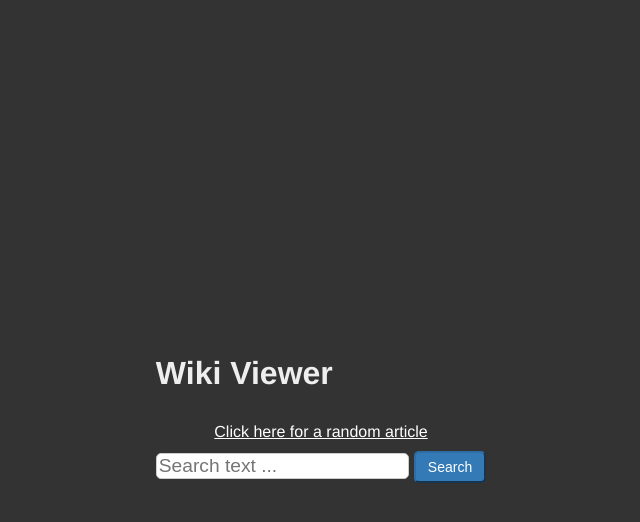
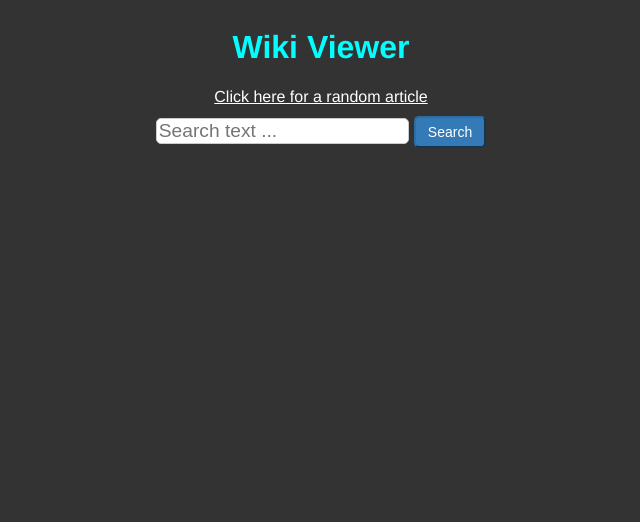
Before and after one commit to nikrb/wiki-viewer, a React app: page / in a window 1280 px wide. Shown: the whole page, without its empty margins (319-959 px from the left). Built offline with nearby package versions, Linux system fonts and the light colour scheme.

Commit message:
fix wiki query and display

```diff
--- a/src/js/app.js
+++ b/src/js/app.js
@@ -1,6 +1,5 @@
 import React from 'react';
 import ReactDOM from 'react-dom';
-import axios from 'axios';
 
 import style from '../scss/app.scss';
 /*
@@ -10,34 +9,58 @@ class Application extends React.Component {
   constructor(){
     super();
     this.state = {
-      search_text: ""
+      search_text: "",
+      fetch_results: []
     };
   }
   searchChange( e){
     this.setState( { search_text: e.currentTarget.value});
   }
   searchClicked( e){
+    var that = this;
+    const searchText = this.state.search_text;
+    console.log( "search text:", searchText);
     // https://en.wikipedia.org/w/api.php?action=query&titles=Main%20Page&prop=revisions&rvprop=content&format=json
-    axios({
-      method: 'get',
-      url: "//en.wikipedia.org/w/api.php",
-      params: {
-        action: "query",
-        titles: this.state.search_text,
-        prop: "revisions",
-        rvprop: "content",
-        format: "json"
+    $.ajax({
+      type: "get",
+      // url: "http://en.wikipedia.org/w/api.php?action=query&titles="+searchText+"&prop=revisions&"+
+      // "rvprop=content&rvlimit=1&format=json&callback=?",
+      // url: "http://en.wikipedia.org/w/api.php?action=parse&page="+searchText+"&prop=text&format=json&callback=?",
+      url: "http://en.wikipedia.org/w/api.php?action=query&"+
+          "list=search&srsearch="+searchText+
+          "&format=json&callback=?",
+      contentType: "application/json; charset=utf-8",
+      async: false,
+      dataType: "json",
+      headers: { 'Api-User-Agent': 'freecodecamp.com/nikrb' },
+      success: function (data, textStatus, jqXHR) {
+        console.log( "wiki response:", data);
+
+        that.setState( { fetch_results: data.query.search});
       },
-      headers: { 'Api-User-Agent': 'freecodecamp.com/nikrb' }
-    })
-    .then( (response) => {
-      console.log( "wiki response:", response.data);
-    })
-    .catch( (err) => {
-      console.error( "wikipedia search failed:", err);
+      error: function (errorMessage) {
+        console.error( "wiki search failed:", errorMessage);
+      }
     });
   }
+  /*
+  <div dangerouslySetInnerHTML={this.getMarkup()} >
+  getMarkup(){
+    return { __html: this.state.results_table};
+  }*/
+  articleClicked( title){
+    console.log( "article clicked title:", title);
+    window.open( "https://en.wikipedia.org/wiki/"+title, title);
+  }
   render() {
+    const rows = this.state.fetch_results.map( ( ele, ndx) => {
+      return (
+        <div className="result-row" key={ndx} onClick={this.articleClicked.bind(this, ele.title)} >
+          <h3>{ele.title}</h3><p dangerouslySetInnerHTML={{__html: ele.snippet}}></p>
+        </div>
+      );
+    });
+
     return <div>
       <h1>Wiki Viewer</h1>
       <div id="random-article">
@@ -51,6 +74,9 @@ class Application extends React.Component {
         <button className="my-button"
           onClick={this.searchClicked.bind(this)}>Search</button>
       </div>
+      <div>
+        {rows}
+      </div>
     </div>;
   }
 }
--- a/src/scss/app.scss
+++ b/src/scss/app.scss
@@ -3,10 +3,6 @@ $red:                   #EA7882;
 
 $font-family-base:      'Segoe UI', 'HelveticaNeue-Light', sans-serif;
 
-
-html, body {
-  height: 100%;
-}
 
 body {
   background: #333;
@@ -17,9 +13,13 @@ body {
 }
 
 h1 {
+  text-align: center;
   font-size: 2em;
-  color: #eee;
-  display: inline-block;
+  color: aqua;
+}
+
+h3 {
+  color: Aquamarine;
 }
 
 a {
@@ -61,3 +61,11 @@ p {
   background-color: #337ab7;
   border-color: #2e6da4;
 }
+
+.result-row {
+  cursor: pointer;
+  margin: 5px auto;
+  border-radius: 5px;
+  background-color: #222;
+  padding: 5px;
+}
```
